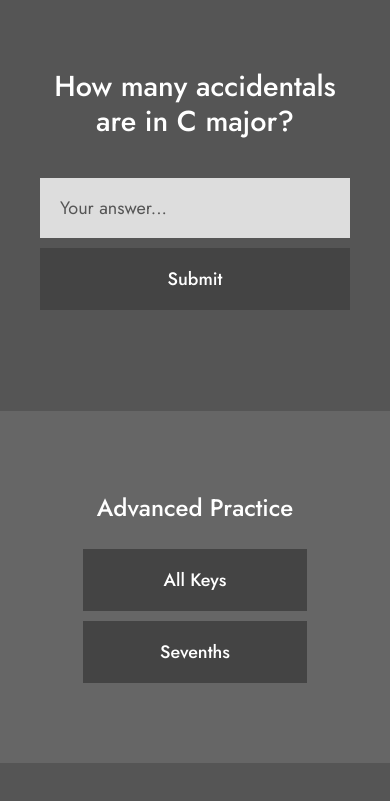
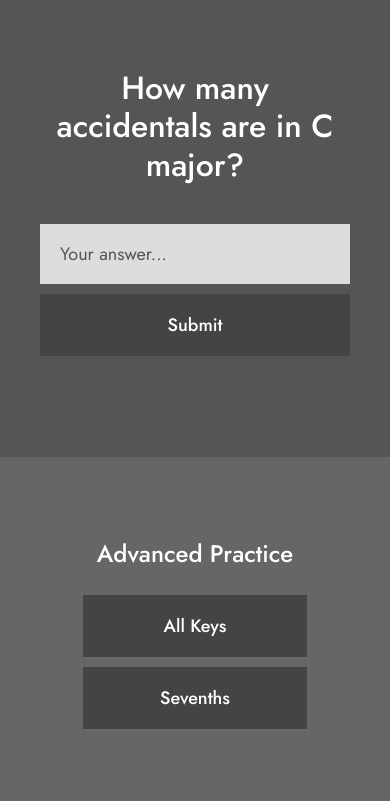
Before and after one commit to fourhexagons/music-theory-practice, a plain HTML site: page public/index.html in a window 390 px wide. Shown: the part 95-896 px from the top of the page. Before the commit the page ends 858 px from the top, so only its background shows below. Drawn offline with Linux system fonts and the light colour scheme; files whose address does not match are found by name.

Commit message:
feat: Fine-tune question font sizes for all viewports

```diff
--- a/public/css/style.css
+++ b/public/css/style.css
@@ -93,7 +93,7 @@ h4 {
 
 /* Question text */
 .question-display {
-  font-size: 2.5rem; /* Increased from 2.25rem */
+  font-size: 2.4rem; /* Slightly reduced from 2.5rem */
   margin-bottom: 2.5rem;
   color: #fff;
   font-weight: 500;
@@ -239,7 +239,7 @@ h4 {
   }
 
   .question-display {
-    font-size: 1.8rem; /* Further reduced for narrow viewports */
+    font-size: 2rem; /* Increased from 1.8rem */
   }
 
   #answer-form, .practice-controls {
```
